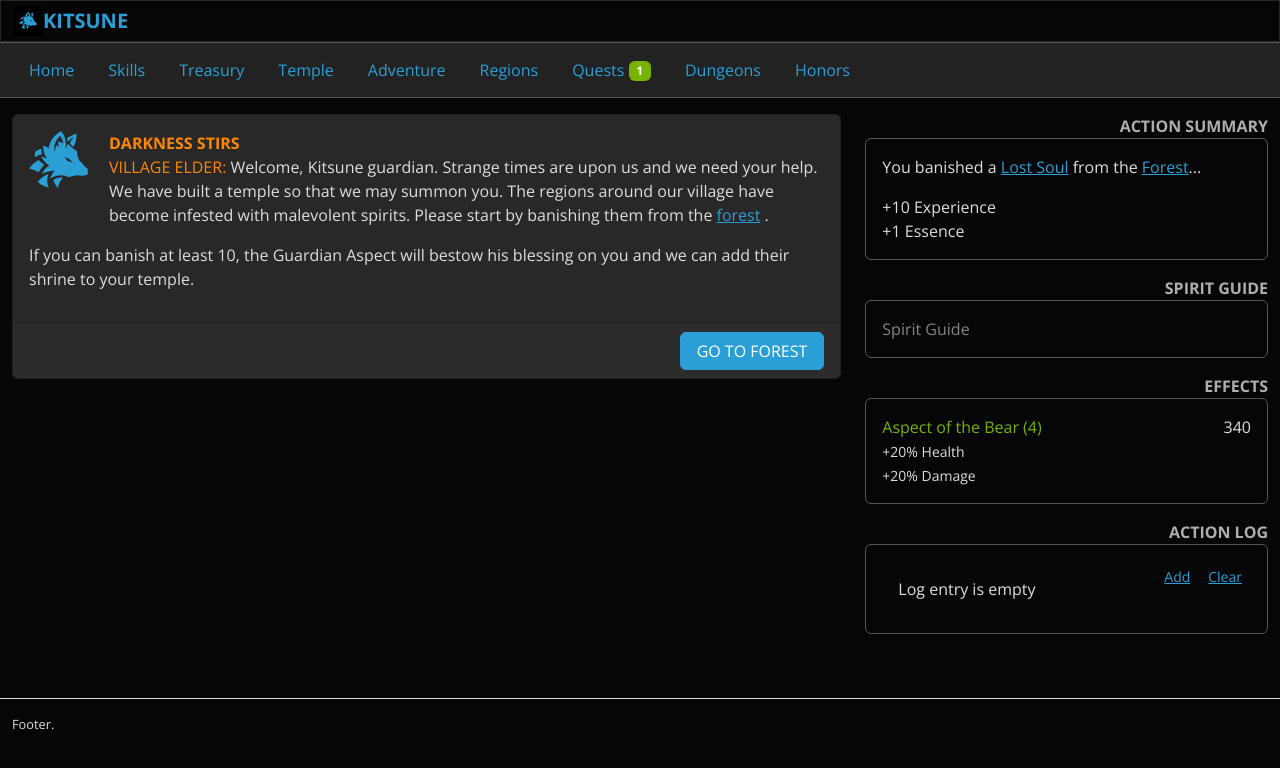
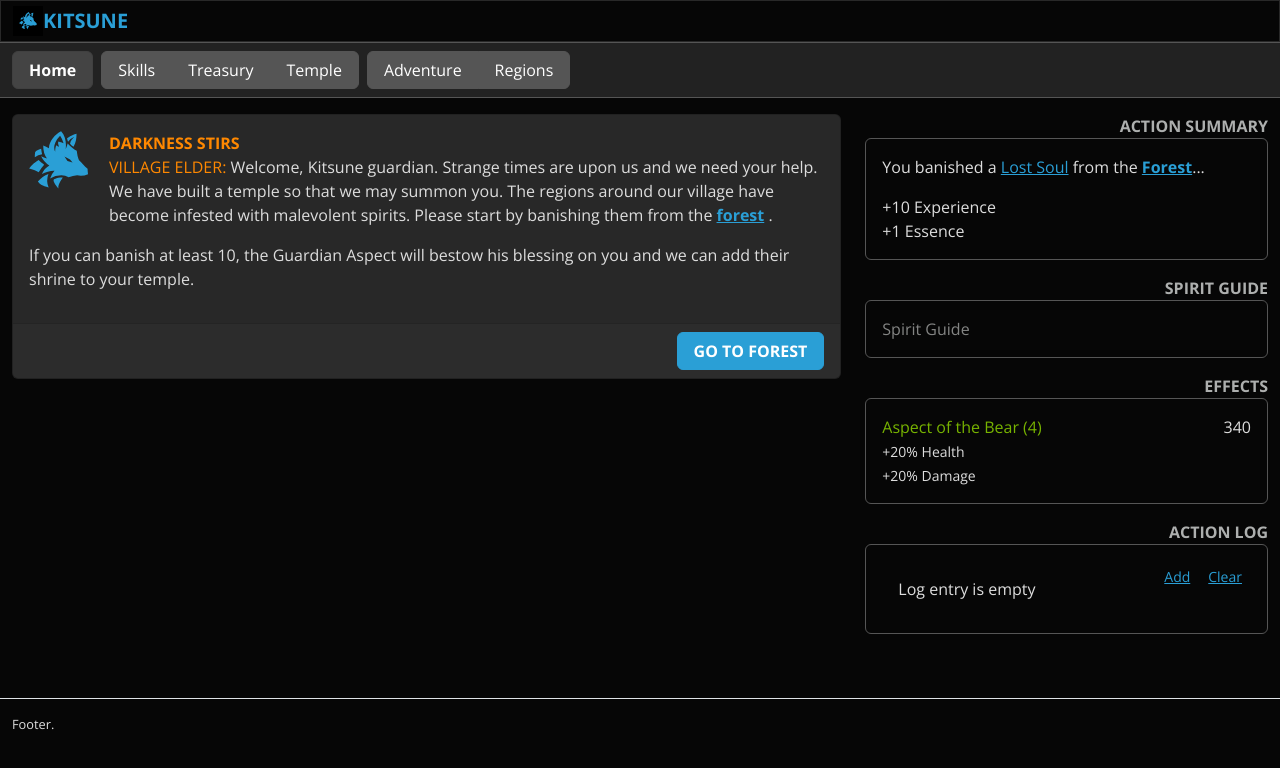
Before and after one commit to SlybootsStudio/kitsune, a Vue app: page / in a window 1280 px wide. Shown: the top 768 px of the page. Built offline with nearby package versions, Linux system fonts and the light colour scheme.

Commit message:
Simplifying navbar

```diff
--- a/src/components/Navbar.vue
+++ b/src/components/Navbar.vue
@@ -1,6 +1,6 @@
 <template>
   <nav
-    class="navbar navbar-expand-lg navbar-dark text-light border-top border-bottom border-secondary"
+    class="navbar navbar-expand-sm navbar-dark text-light border-top border-bottom border-secondary"
   >
     <div class="container-fluid">
       <button
@@ -16,73 +16,81 @@
       </button>
       <div class="collapse navbar-collapse" id="navbar">
         <div class="navbar-nav">
-          <router-link class="btn btn-link" :to="{ name: 'Main2' }"
+          <div class="navbar-sm d-sm-block d-md-none">
+            <router-link class="btn btn-link" :to="{ name: 'Main' }"
               >Home</router-link
             >
 
-          <router-link class="btn btn-link" :to="{ name: 'Main2' }"
+            <router-link class="btn btn-link" :to="{ name: 'Skills' }"
               >Skills</router-link
             >
-          <router-link class="btn btn-link" :to="{ name: 'Main2' }"
+            <router-link class="btn btn-link" :to="{ name: 'Treasury' }"
               >Treasury</router-link
             >
-          <router-link class="btn btn-link" :to="{ name: 'Main2' }"
+            <router-link class="btn btn-link" :to="{ name: 'Temple' }"
               >Temple</router-link
             >
 
-          <router-link class="btn btn-link" :to="{ name: 'Main2' }"
+            <router-link class="btn btn-link" :to="{ name: 'Adventure' }"
               >Adventure</router-link
             >
 
-          <router-link class="btn btn-link" :to="{ name: 'Main2' }"
+            <router-link class="btn btn-link" :to="{ name: 'Regions' }"
               >Regions</router-link
             >
-
-          <router-link class="btn btn-link" :to="{ name: 'Main2' }"
+            <!--
+            <router-link class="btn btn-link" :to="{ name: 'Quests' }"
               >Quests
-            <span class="badge bg-success text-white">1</span></router-link
-          >
-          <router-link class="btn btn-link" :to="{ name: 'Main2' }"
+            </router-link>
+            -->
+            <!--
+            <router-link class="btn btn-link" :to="{ name: 'Dungeons' }"
               >Dungeons</router-link
             >
-          <router-link class="btn btn-link" :to="{ name: 'Main2' }"
+            -->
+            <!--
+            <router-link class="btn btn-link" :to="{ name: 'Honors' }"
               >Honors</router-link
             >
-          <!--
-          <div class="btn-group me-2" role="group" aria-label="First group">
-            <router-link class="btn btn-secondary" :to="{ name: 'Main2' }"
+            -->
+          </div>
+
+          <div class="navbar-md d-sm-none d-none d-md-block">
+            <router-link class="btn btn-secondary me-2" :to="{ name: 'Main' }"
               >Home</router-link
             >
-          </div>
 
             <div class="btn-group me-2" role="group" aria-label="First group">
-            <router-link class="btn btn-secondary" :to="{ name: 'Main' }"
-              >Character</router-link
+              <router-link class="btn btn-secondary" :to="{ name: 'Skills' }"
+                >Skills</router-link
               >
-            <router-link class="btn btn-secondary" :to="{ name: 'Main2' }"
+              <router-link class="btn btn-secondary" :to="{ name: 'Treasury' }"
                 >Treasury</router-link
               >
-            <router-link class="btn btn-secondary" :to="{ name: 'Main2' }"
+              <router-link class="btn btn-secondary" :to="{ name: 'Temple' }"
                 >Temple</router-link
               >
             </div>
             <div class="btn-group me-2" role="group" aria-label="First group">
-            <router-link class="btn btn-secondary" :to="{ name: 'Main' }"
+              <router-link class="btn btn-secondary" :to="{ name: 'Adventure' }"
                 >Adventure</router-link
               >
-            <router-link class="btn btn-secondary" :to="{ name: 'Main2' }"
+              <router-link class="btn btn-secondary" :to="{ name: 'Regions' }"
                 >Regions</router-link
               >
             </div>
+            <!--
             <div class="btn-group me-2" role="group" aria-label="First group">
               <router-link class="btn btn-secondary" :to="{ name: 'Main' }"
                 >Quests</router-link
               >
-            <router-link class="btn btn-secondary" :to="{ name: 'Main2' }"
+              <router-link class="btn btn-secondary" :to="{ name: 'Main' }"
                 >Honors</router-link
               >
             </div>
+
             -->
+          </div>
         </div>
       </div>
     </div>
--- a/src/router/index.js
+++ b/src/router/index.js
@@ -1,5 +1,15 @@
 import { createRouter, createWebHistory } from "vue-router";
 import Main from "../views/Main.vue";
+
+import Skills from "../views/Skills.vue";
+import Treasury from "../views/Treasury.vue";
+
+import Temple from "../views/Temple.vue";
+
+import Adventure from "../views/Adventure.vue";
+import Regions from "../views/Regions.vue";
+import Quests from "../views/Quests.vue";
+import Honors from "../views/Honors.vue";
 
 const routes = [
   {
@@ -8,15 +18,50 @@ const routes = [
     component: Main
   },
   {
-    path: "/main",
-    name: "Main2",
-    component: Main
+    path: "/skills",
+    name: "Skills",
+    component: Skills
+  },
+  {
+    path: "/treasury",
+    name: "Treasury",
+    component: Treasury
+  },
+  {
+    path: "/temple",
+    name: "Temple",
+    component: Temple
+  },
+  {
+    path: "/adventure",
+    name: "Adventure",
+    component: Adventure
+  },
+  {
+    path: "/regions",
+    name: "Regions",
+    component: Regions
+  },
+  {
+    path: "/quests",
+    name: "Quests",
+    component: Quests
+  },
+  {
+    path: "/quests",
+    name: "Quests",
+    component: Quests
+  },
+  {
+    path: "/honors",
+    name: "Honors",
+    component: Honors
   }
 ];
 
 const router = createRouter({
   mode: "history",
-  linkExactActiveClass: "active",
+  linkExactActiveClass: "active fw-bold",
   history: createWebHistory(process.env.BASE_URL),
   routes
 });
```
Lines whose indentation alone changed are shown as unchanged.
